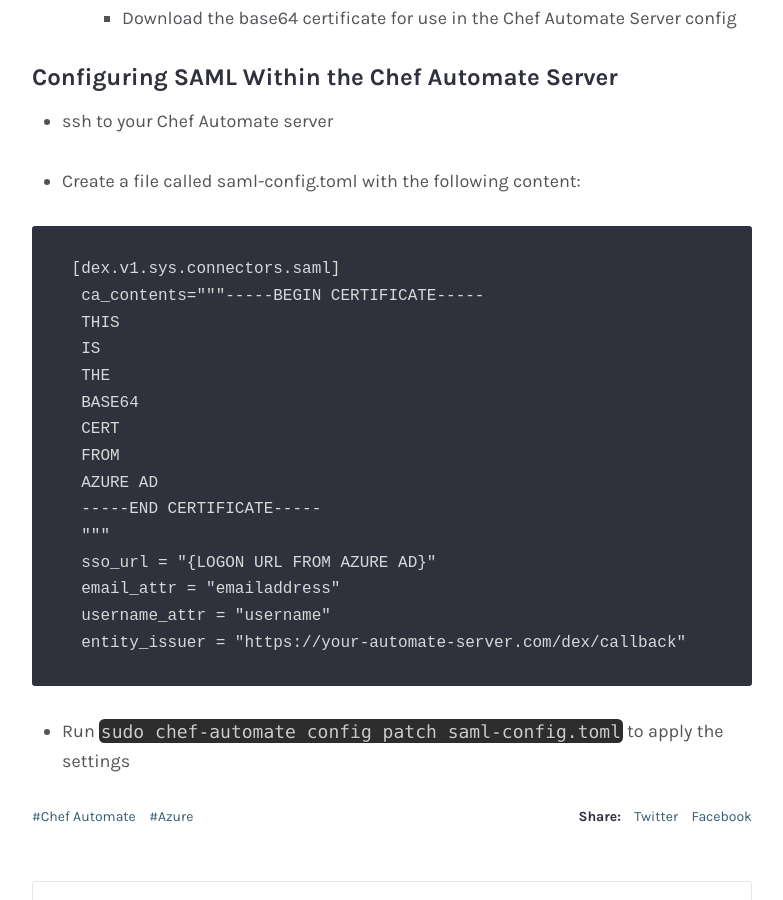
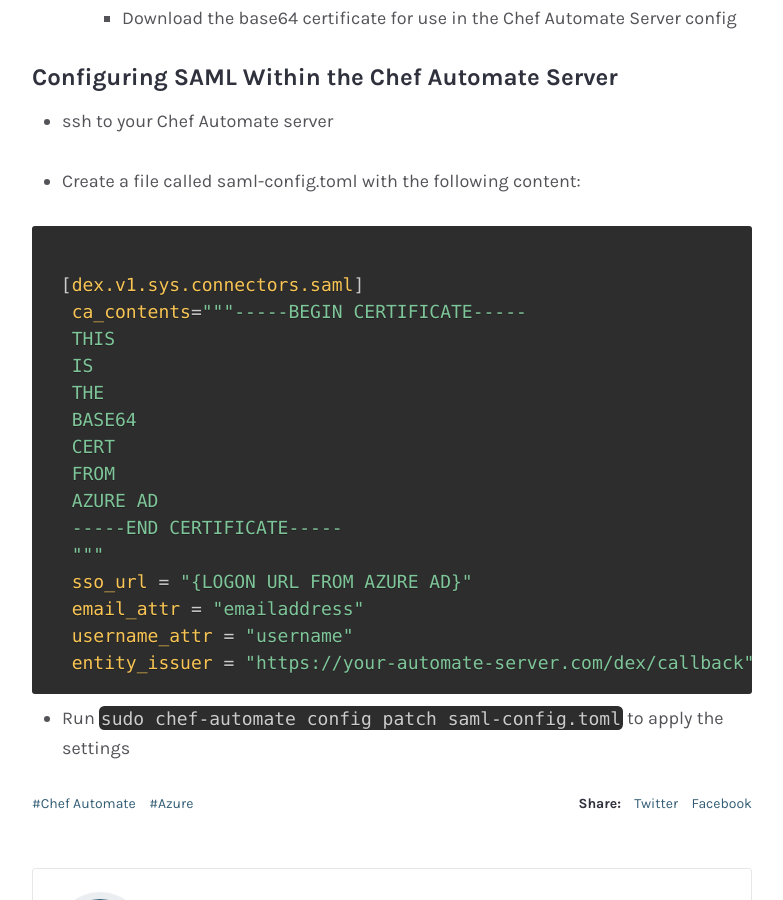
Before and after one commit to bnwoods/bnwoods.github.io, a Jekyll site: the page built from _posts/2020-12-04-Automate-2-SAML-AzureAD.md, in a window 1280 px wide and 900 px high, scrolled down 1075 px. Shown: the whole window, without its empty margins (248-1031 px from the left). Built offline with Jekyll 4.4.1, drawn with Linux system fonts in a browser that asks for light colours; some web fonts are replaced; comment, search, counter and statistics services are not loaded.

Commit message:
Update code blocks in blog posts

```diff
--- a/_posts/2020-12-04-Automate-2-SAML-AzureAD.md
+++ b/_posts/2020-12-04-Automate-2-SAML-AzureAD.md
@@ -33,7 +33,7 @@
 
 - Create a file called saml-config.toml with the following content:
 
-<pre>
+<pre><code class="language-toml">
  [dex.v1.sys.connectors.saml]
   ca_contents="""-----BEGIN CERTIFICATE-----
   THIS
@@ -49,6 +49,6 @@
   email_attr = "emailaddress"
   username_attr = "username"
   entity_issuer = "https://your-automate-server.com/dex/callback"
-</pre>
+</code></pre>
 
 - Run `sudo chef-automate config patch saml-config.toml` to apply the settings
```
Also changed, not shown: _posts/2020-09-09-Integrating-Chef-With-ServiceNow-Incidents.md (+2 -2 lines).
